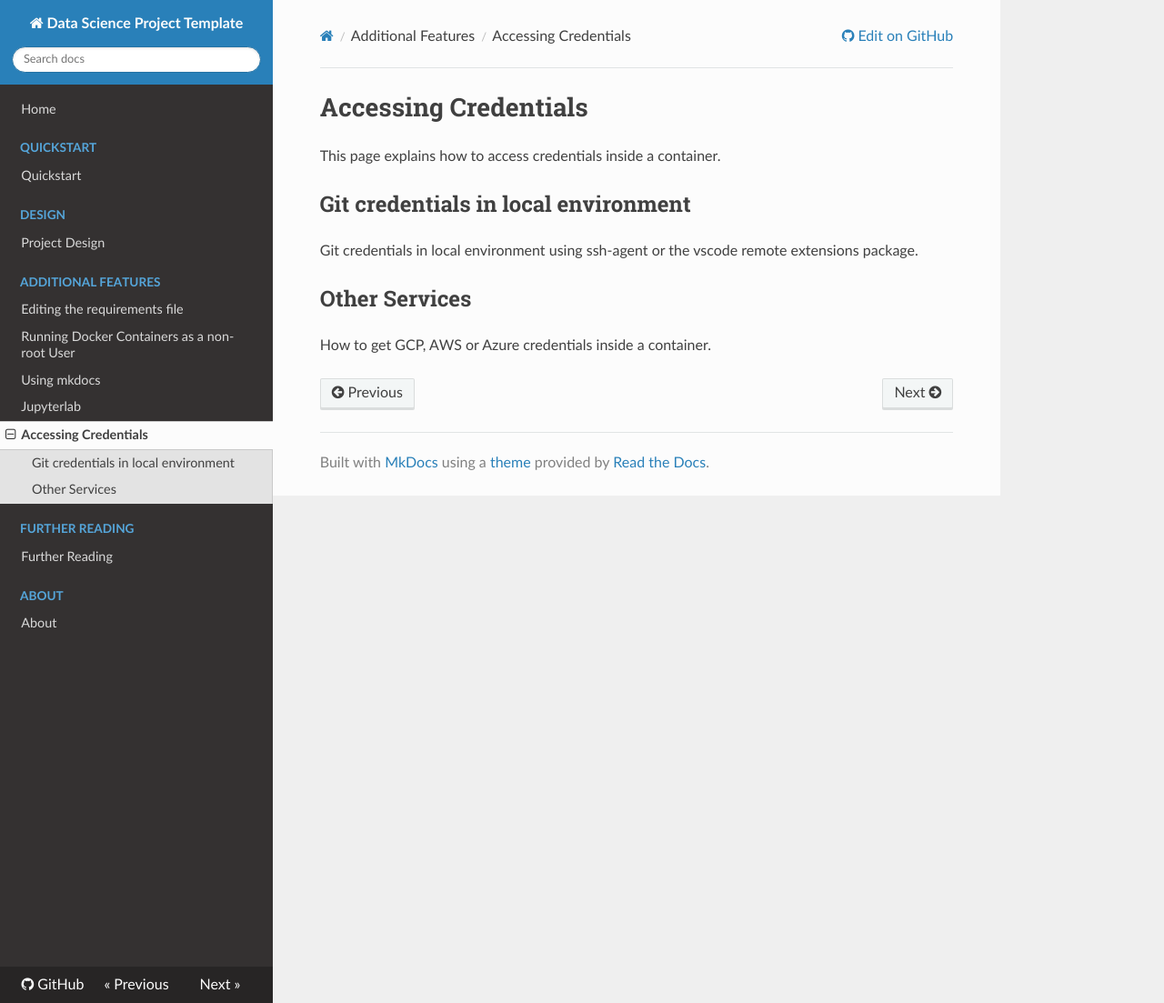
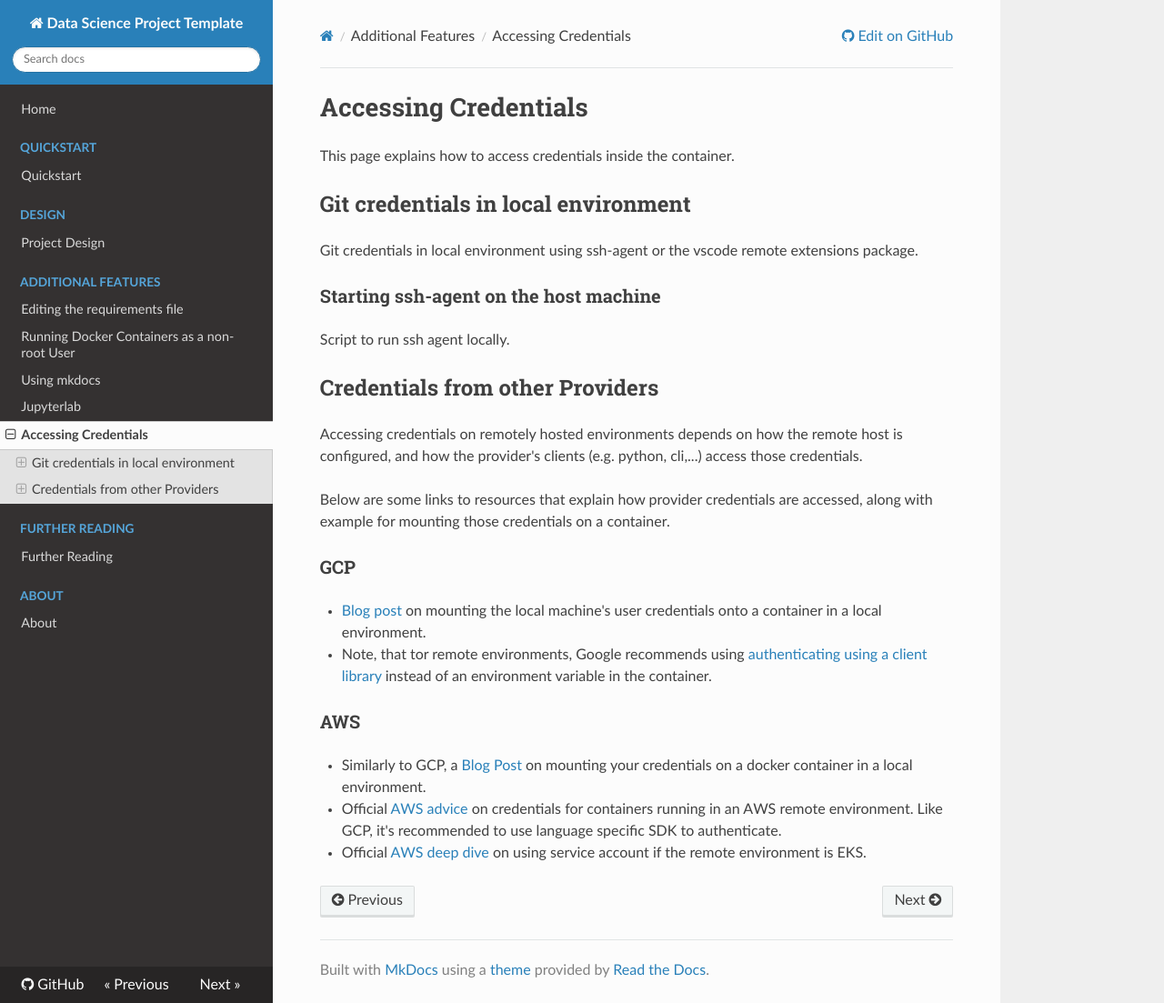
Before and after one commit to mark-curran/data-science-project-template, an MkDocs documentation site: the page built from docs/docs/additional_features/accessing_credentials.md, in a window 1280 px wide and 1103 px high. Shown: the whole window at 91% size. Built offline with MkDocs 1.6.1, drawn with Linux system fonts in a browser that asks for light colours; nearby versions of some CDN libraries.

Commit message:
Update accessing credentials docs.

```diff
--- a/docs/docs/additional_features/accessing_credentials.md
+++ b/docs/docs/additional_features/accessing_credentials.md
@@ -1,11 +1,31 @@
 # Accessing Credentials
 
-This page explains how to access credentials inside a container.
+This page explains how to access credentials inside the container.
 
 ## Git credentials in local environment
 
 Git credentials in local environment using ssh-agent or the vscode remote extensions package.
 
-## Other Services
+### Starting ssh-agent on the host machine
 
-How to get GCP, AWS or Azure credentials inside a container.
+Script to run ssh agent locally.
+
+## Credentials from other Providers
+
+Accessing credentials on remotely hosted environments depends on how the remote host is configured, and how
+the provider's clients (e.g. python, cli,...) access those credentials.
+
+Below are some links to resources that explain how provider credentials are accessed, along with example
+for mounting those credentials on a container.
+
+### GCP
+
+* [Blog post](https://medium.com/google-cloud/use-google-cloud-user-credentials-when-testing-containers-locally-acb57cd4e4da) on mounting the local machine's user credentials onto a container in a local environment.
+* Note, that tor remote environments, Google recommends using [authenticating using a client library](https://cloud.google.com/run/docs/securing/service-identity#per-service-identity) instead of an environment variable in the container.
+
+### AWS
+
+* Similarly to GCP, a [Blog Post](https://prabhatsharma.in/blog/vscode-dev-container-aws-credentials/) on mounting your credentials on a docker container in a local environment.
+* Official [AWS advice](https://docs.aws.amazon.com/sdkref/latest/guide/feature-container-credentials.html) on credentials for containers running in an AWS remote environment. Like GCP, it's recommended to use language specific
+SDK to authenticate.
+* Official [AWS deep dive](https://aws.amazon.com/blogs/containers/diving-into-iam-roles-for-service-accounts/) on using service account if the remote environment is EKS.
```
